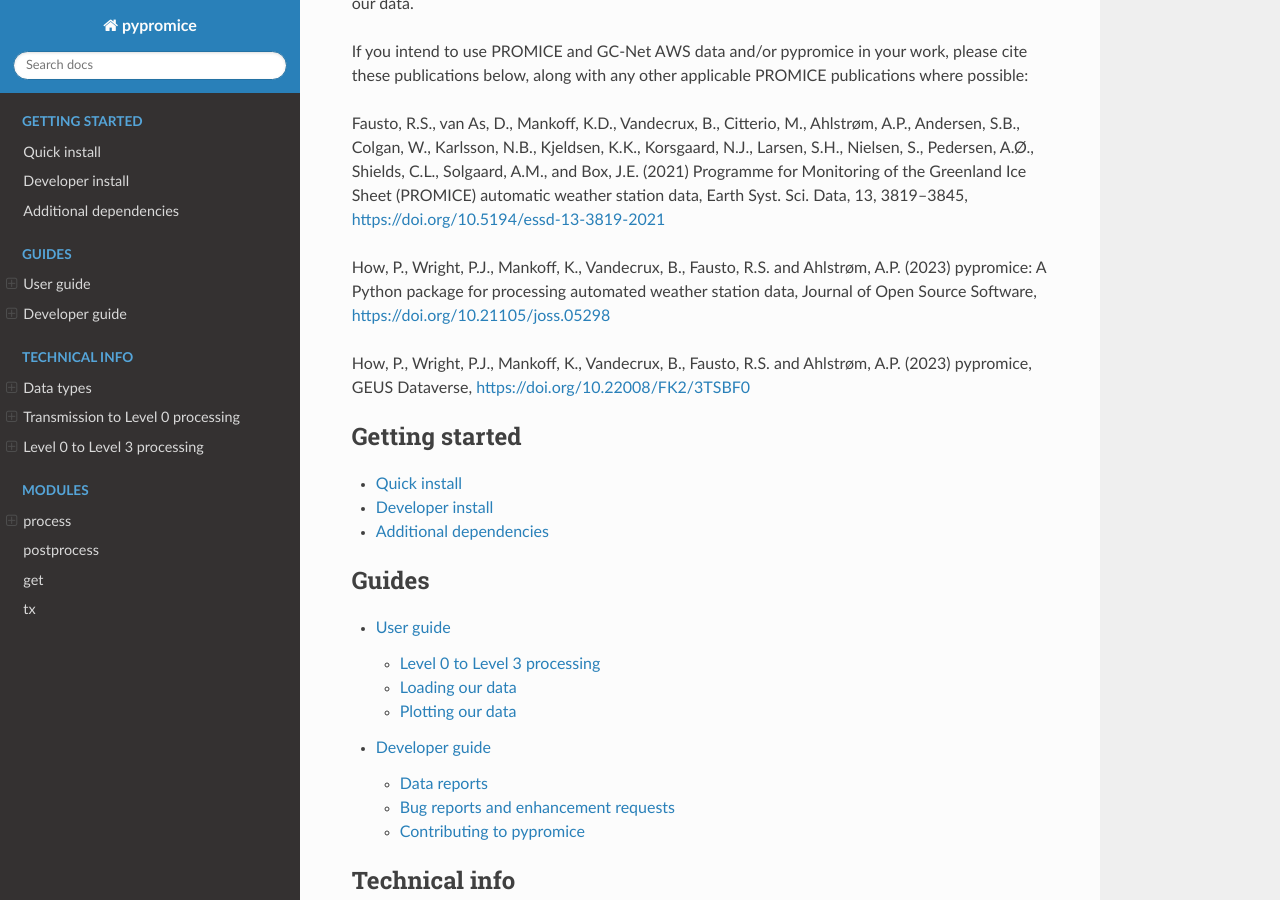
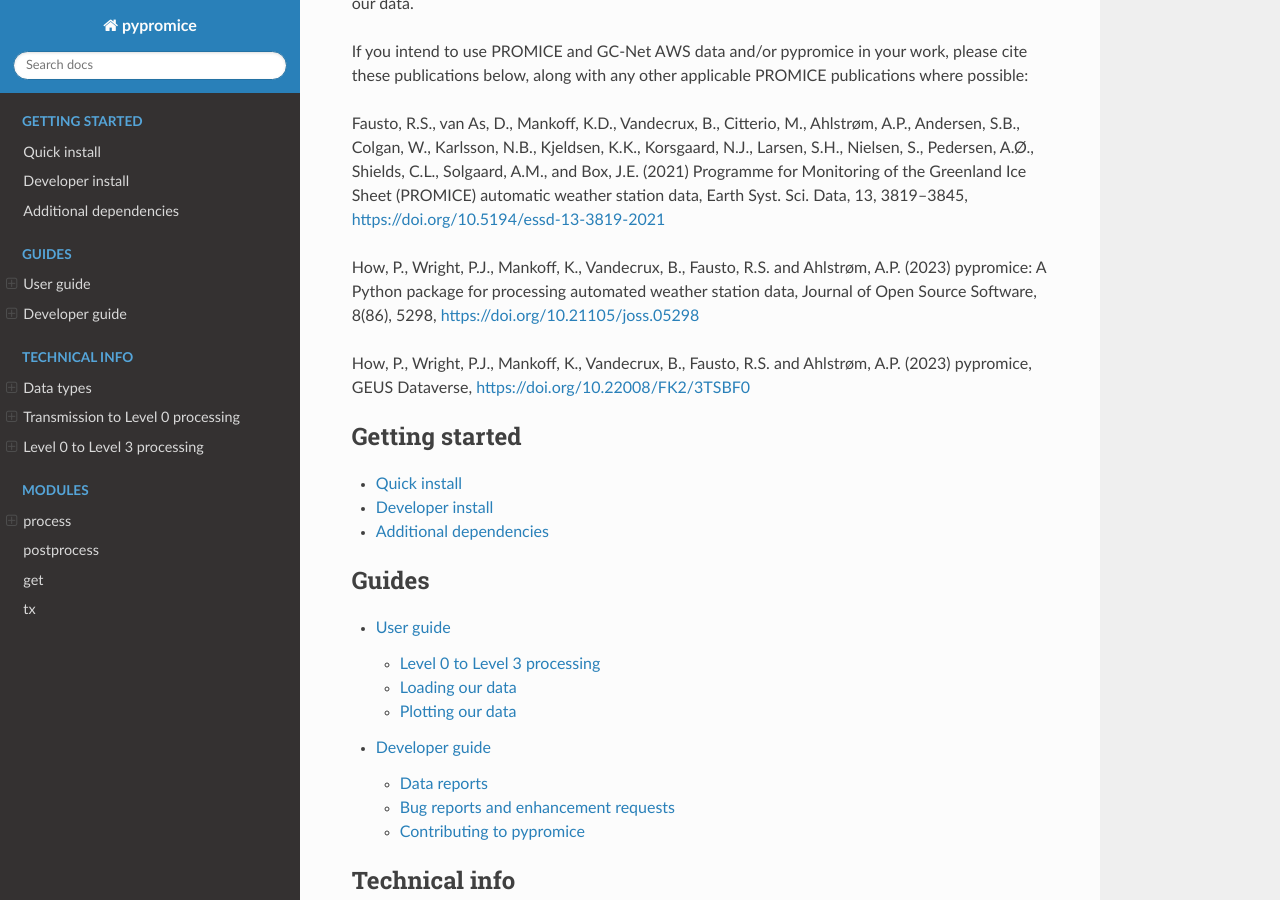
Before and after one commit to GEUS-Glaciology-and-Climate/pypromice, a Sphinx documentation site: the page built from docs/index.rst, in a window 1280 px wide and 900 px high, scrolled down 456 px. Built offline with Sphinx 7.4.7 and the Read the Docs theme 2.0.0, drawn with Linux system fonts in a browser that asks for light colours.

Commit message:
journal volume added

```diff
--- a/docs/index.rst
+++ b/docs/index.rst
@@ -9,7 +9,7 @@
 
 Fausto, R.S., van As, D., Mankoff, K.D., Vandecrux, B., Citterio, M., Ahlstrøm, A.P., Andersen, S.B., Colgan, W., Karlsson, N.B., Kjeldsen, K.K., Korsgaard, N.J., Larsen, S.H., Nielsen, S., Pedersen, A.Ø., Shields, C.L., Solgaard, A.M., and Box, J.E. (2021) Programme for Monitoring of the Greenland Ice Sheet (PROMICE) automatic weather station data, Earth Syst. Sci. Data, 13, 3819–3845, https://doi.org/10.5194/essd-13-3819-2021
 
-How, P., Wright, P.J., Mankoff, K., Vandecrux, B., Fausto, R.S. and Ahlstrøm, A.P. (2023) pypromice: A Python package for processing automated weather station data, Journal of Open Source Software, https://doi.org/10.21105/joss.05298
+How, P., Wright, P.J., Mankoff, K., Vandecrux, B., Fausto, R.S. and Ahlstrøm, A.P. (2023) pypromice: A Python package for processing automated weather station data, Journal of Open Source Software, 8(86), 5298, https://doi.org/10.21105/joss.05298
 
 How, P., Wright, P.J., Mankoff, K., Vandecrux, B., Fausto, R.S. and Ahlstrøm, A.P. (2023) pypromice, GEUS Dataverse, https://doi.org/10.22008/FK2/3TSBF0
 
```
